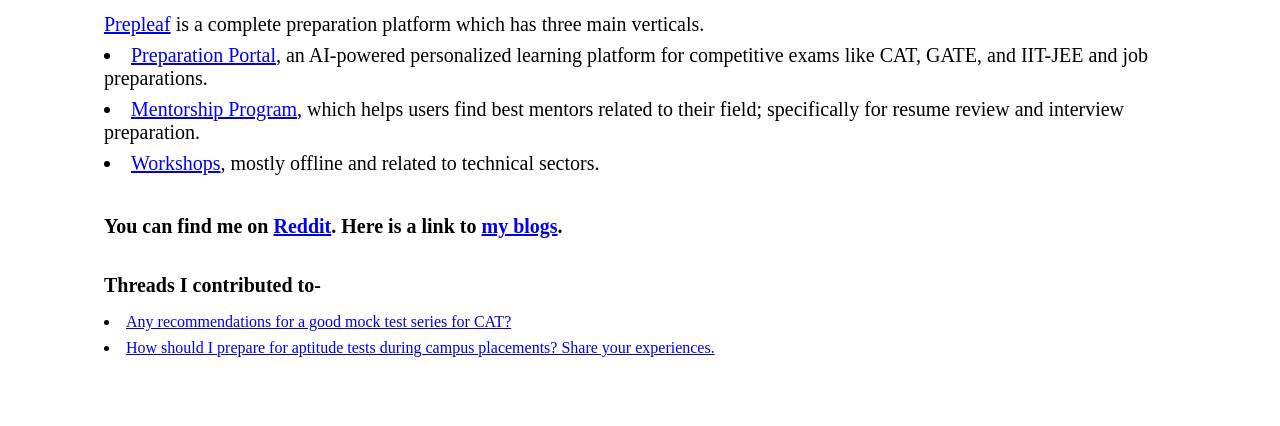
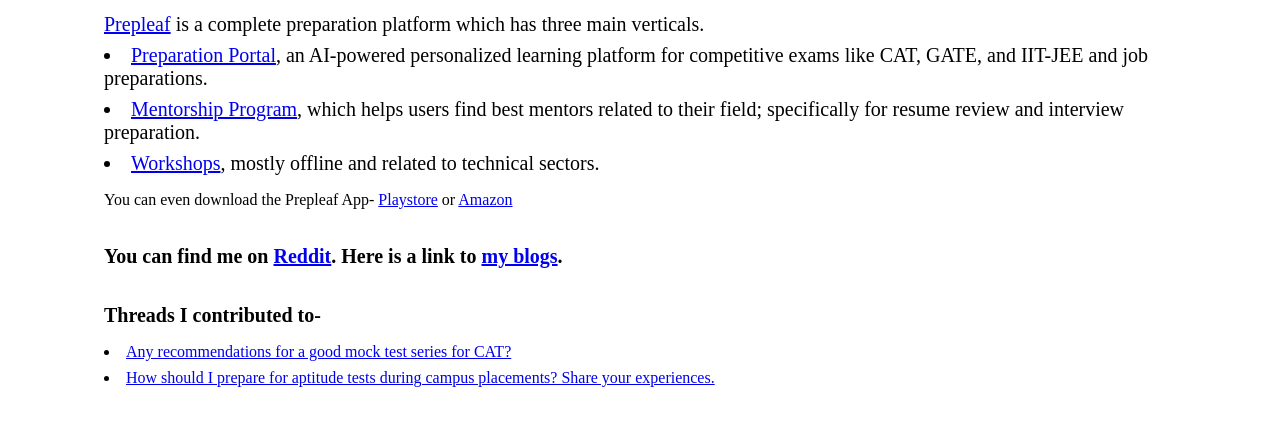
Before and after one commit to MarkusJ13/markusj13.github.io, a plain HTML site: page index.html in a window 1280 px wide. Shown: the part 140-566 px from the top of the page. Drawn offline with Linux system fonts and the light colour scheme.

Commit message:
app update

```diff
--- a/index.html
+++ b/index.html
@@ -29,6 +29,20 @@
 				mostly offline and related to technical sectors.
 			</li>
 		</div>
+		<div style="margin-top: 12px">
+			You can even download the Prepleaf App-
+			<a
+				href="https://play.google.com/store/apps/details?id=com.prepleaf"
+				target="_blank"
+				>Playstore</a
+			>
+			or
+			<a
+				href="https://www.amazon.in/gp/product/B082CWSN3K/ref=s9_acss_bw_cg_CG1_3b1_w?pf_rd_m=A1K21FY43GMZF8&pf_rd_s=merchandised-search-1&pf_rd_r=H5GEPCYEKE6PTFZ72RXF&pf_rd_t=101&pf_rd_p=be01fc13-1699-4790-9f2b-832bd8eb8c3f&pf_rd_i=1389401031"
+				target="_blank"
+				>Amazon</a
+			>
+		</div>
 		<div style="height: 24px;"></div>
 		<div style="font-size: 20px; font-weight: bolder; margin: 12px 0px;">
 			You can find me on
```
